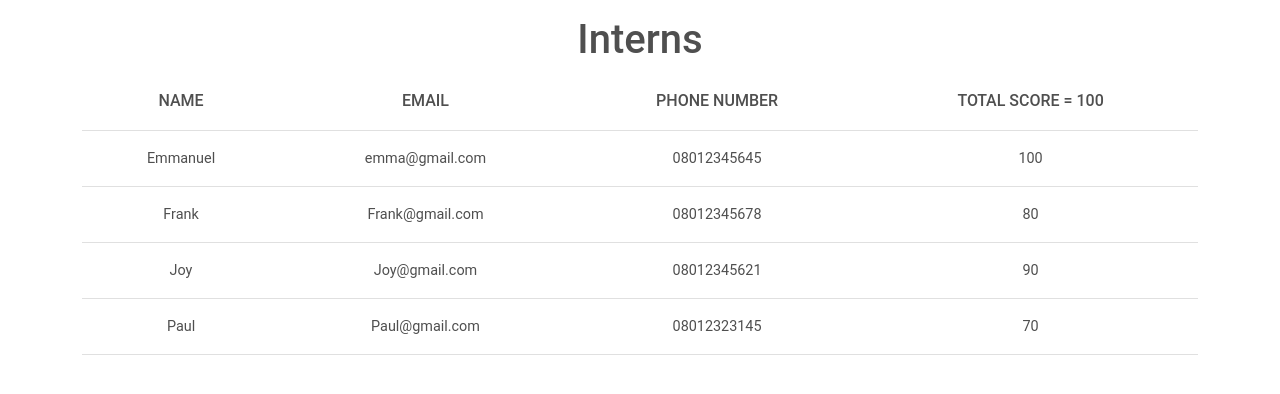
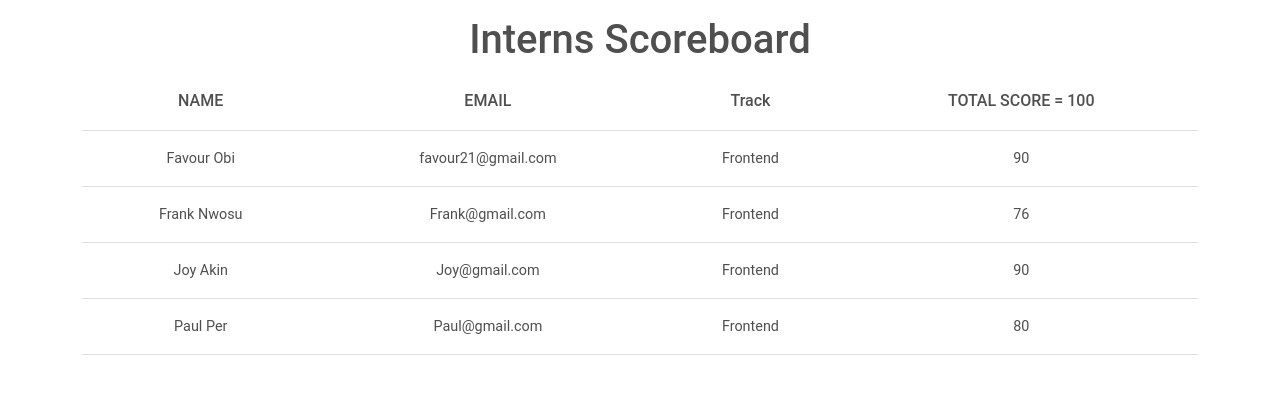
Before and after one commit to favy-codez/reactLms, a React (Create React App) app: page / in a window 1280 px wide. Shown: the top 394 px of the page. Built offline with nearby package versions, Linux system fonts and the light colour scheme.

Commit message:
added styling

```diff
--- a/public/index.html
+++ b/public/index.html
@@ -28,7 +28,7 @@
   href="https://cdnjs.cloudflare.com/ajax/libs/mdb-ui-kit/6.1.0/mdb.min.css"
   rel="stylesheet"
 />
-    <title>React App</title>
+    <title>Intern's Scoreboard</title>
   </head>
   <body>
     <noscript>You need to enable JavaScript to run this app.</noscript>
--- a/src/App.css
+++ b/src/App.css
@@ -2,7 +2,7 @@ img {
   width: 20px;
 }
 
-tr:hover {
+tbody tr:hover {
   cursor: pointer;
   background-color: rgb(59, 59, 59);
   color: #fff;
@@ -15,5 +15,5 @@ table{
 
 thead{
   font-size: 16px;
-  font-weight: 1000;
+  font-weight: 800;
 }
--- a/src/components/Table.jsx
+++ b/src/components/Table.jsx
@@ -10,13 +10,13 @@ function Table({ internsdetails }) {
   return (
     <div>
       <div className="container">
-        <h1 className="text-center mt-3">Interns</h1>
+        <h1 className="text-center mt-3">Interns Scoreboard</h1>
         <table className="table">
           <thead>
             <tr>
               <th scope="col">NAME</th>
               <th scope="col">EMAIL</th>
-              <th scope="col">PHONE NUMBER</th>
+              <th scope="col">Track</th>
               <th scope="col">TOTAL SCORE = 100</th>
             </tr>
           </thead>
@@ -25,7 +25,7 @@ function Table({ internsdetails }) {
               <tr key={intern.id} onClick={() => getInternDetail(intern.id)}>
                 <td>{intern.name}</td>
                 <td>{intern.email}</td>
-                <td>{intern.phone}</td>
+                <td>{intern.track}</td>
                 <td>{intern.total}</td>
               </tr>
             ))}
--- a/src/pages/Home.jsx
+++ b/src/pages/Home.jsx
@@ -8,40 +8,40 @@ function Home() {
     {
       id: 1,
       img_url: pic1,
-      name: "Emmanuel",
-      email: "emma@gmail.com",
-      phone: "08012345645",
-      total: "100",
-      age: "20",
-      address: "ifite",
+      name: "Favour Obi",
+      email: "favour21@gmail.com",
+      track: "Frontend",
+      total: "90",
+      age: "24",
+      address: "ifite, Awks",
       github: "emma@github.com",
-      task1: 20,
-      task2: 10,
-      task3: 20,
-      task4: 30,
-      task5: 20,
+      task1: 15,
+      task2: 17,
+      task3: 18,
+      task4: 16,
+      task5: 19,
     },
     {
       id: 2,
       img_url: pic2,
-      name: "Frank",
+      name: "Frank Nwosu",
       email: "Frank@gmail.com",
-      phone: "08012345678",
-      total: "80",
-      age: "20",
+      track: "Frontend",
+      total: "76",
+      age: "25",
       address: "ifite",
       github: "emma@github.com",
-      task1: 20,
-      task2: 8,
+      task1: 18,
+      task2: 10,
       task3: 12,
-      task4: 30,
+      task4: 16,
       task5: 20,
     },
     {
       id: 3,
-      name: "Joy",
+      name: "Joy Akin",
       email: "Joy@gmail.com",
-      phone: "08012345621",
+      track: "Frontend",
       total: "90",
       age: "20",
       address: "ifite",
@@ -49,10 +49,10 @@ function Home() {
     },
     {
       id: 4,
-      name: "Paul",
+      name: "Paul Per",
       email: "Paul@gmail.com",
-      phone: "08012323145",
-      total: "70",
+      track: "Frontend",
+      total: "80",
       age: "20",
       address: "ifite",
       github: "emma@github.com",
```
